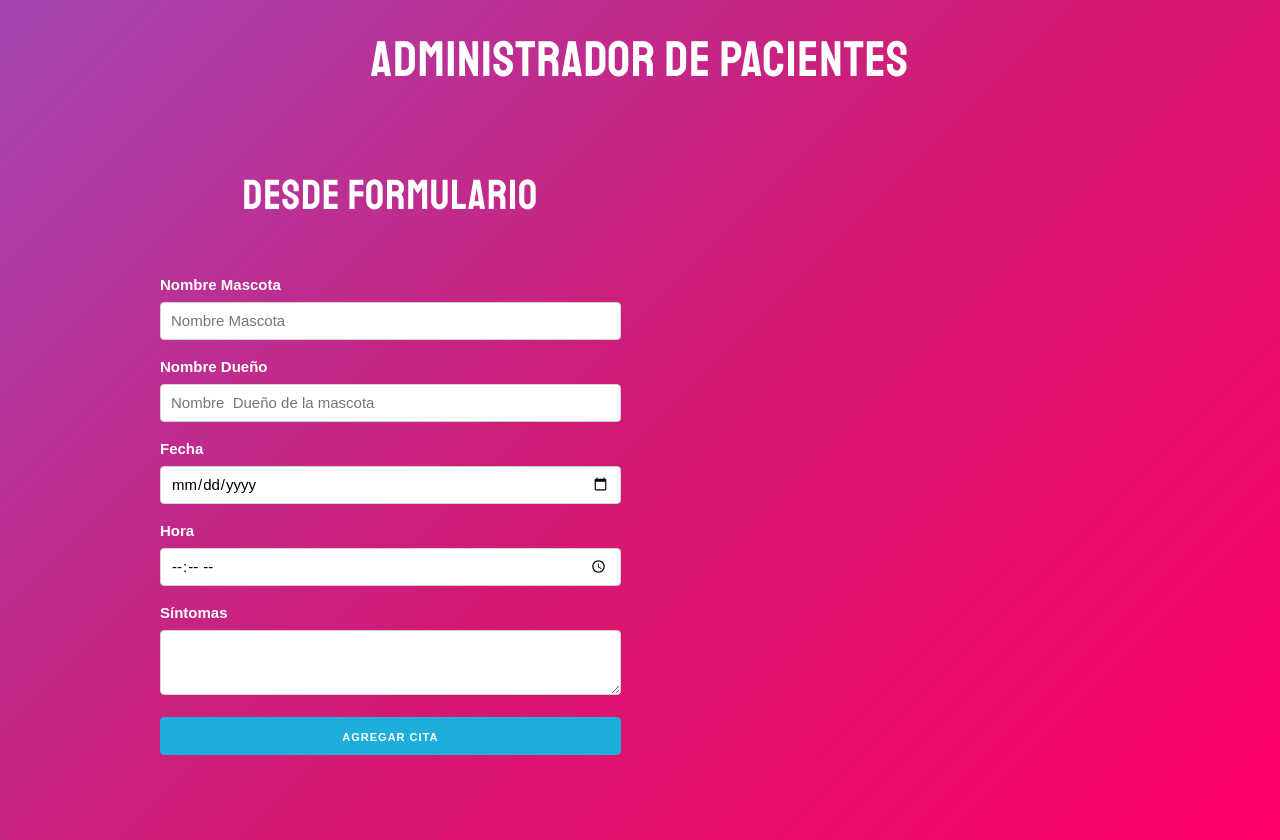
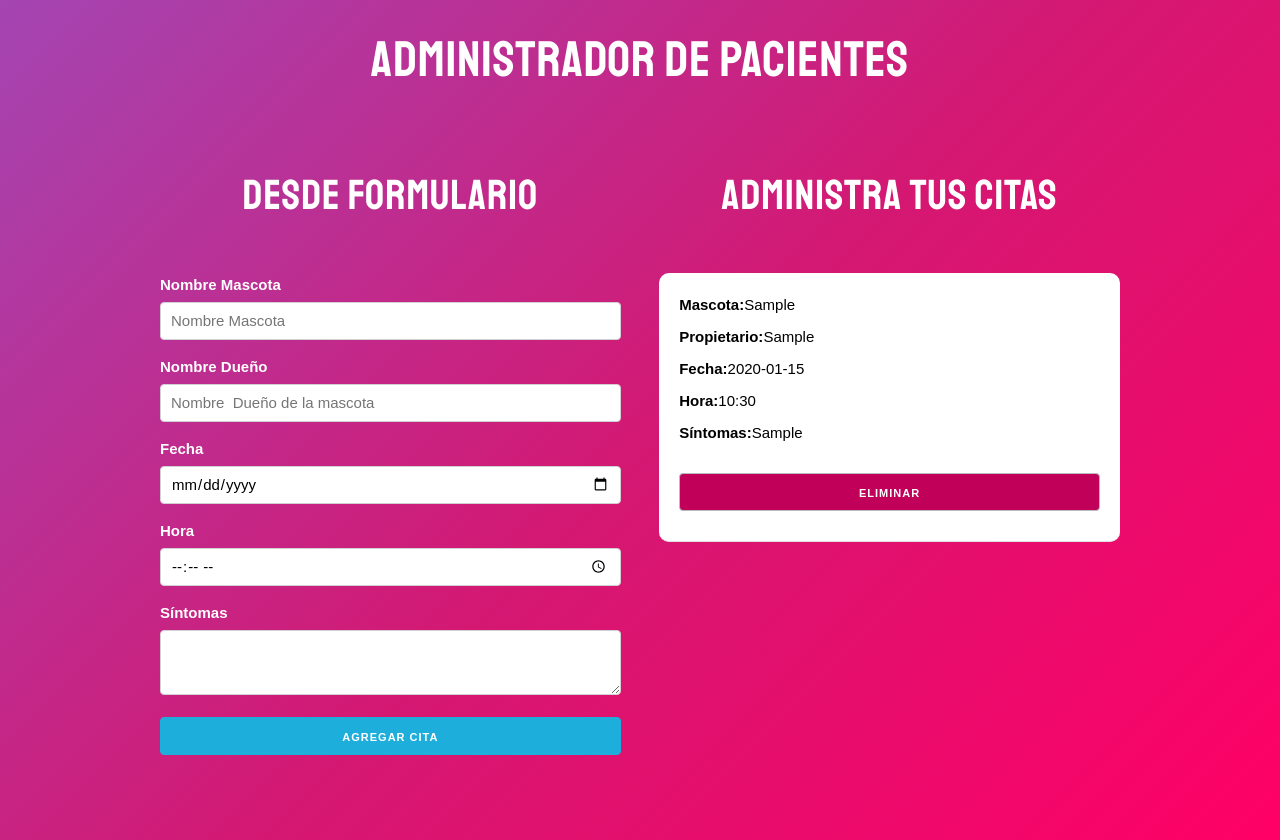
Before and after one commit to mahaliroblesarbieto/administrador_de_citas, a React (Create React App) app: page / in a window 1280 px wide. Both pictures are taken after typing "Sample", "Sample", "2020-01-15", "10:30", "Sample" into the empty fields and a click on the button "AGREGAR CITA". Built offline with nearby package versions, Linux system fonts and the light colour scheme.

Commit message:
mensaje condicional  y funcion de eliminar

```diff
--- a/src/App.js
+++ b/src/App.js
@@ -1,5 +1,6 @@
 import React from "react";
 import Formulario from "./components/Formulario";
+import Cita from "./components/Cita";
 import { useState } from "react";
 
 function App() {
@@ -8,6 +9,15 @@ function App() {
   const obtenerCitas = cita => {
     guardarCitas([...citas, cita]);
   };
+
+  const eliminarCita = (id) => {
+    const newCitas = citas.filter(e => e.id !== id);
+    guardarCitas(newCitas)
+
+  }
+
+  const titulo = citas.length === 0 ? 'No hay citas' : 'Administra tus citas';
+
   return (
     <>
       <h1>Administrador de Pacientes</h1>
@@ -16,7 +26,16 @@ function App() {
           <div className="one-half column">
             <Formulario obtenerCitas={obtenerCitas} />
           </div>
-          <div className="one-half column"></div>
+          <div className="one-half column">
+          <h2>{titulo}</h2>
+          {citas.map(cita => (
+            <Cita
+            key={cita.id}
+            cita={cita}
+            eliminarCita={eliminarCita}
+            />
+          ))}
+          </div>
         </div>
       </div>
     </>
--- /dev/null
+++ b/src/components/Cita.jsx
@@ -0,0 +1,26 @@
+import React from "react";
+
+const Cita = ({ cita, eliminarCita }) => {
+  return (
+    <div className="cita">
+      <p>
+        Mascota:<span>{cita.mascota}</span>
+      </p>
+      <p>
+        Propietario:<span>{cita.propietario}</span>
+      </p>
+      <p>
+        Fecha:<span>{cita.fecha}</span>
+      </p>
+      <p>
+        Hora:<span>{cita.hora}</span>
+      </p>
+      <p>
+        Síntomas:<span>{cita.sintomas}</span>
+      </p>
+      <button className="button eliminar u-full-width" onClick={() => eliminarCita(cita.id)}>Eliminar</button>
+    </div>
+  );
+};
+
+export default Cita;
```
